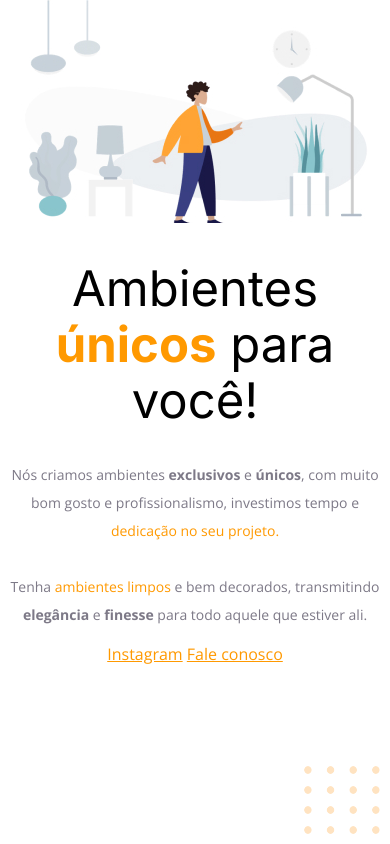
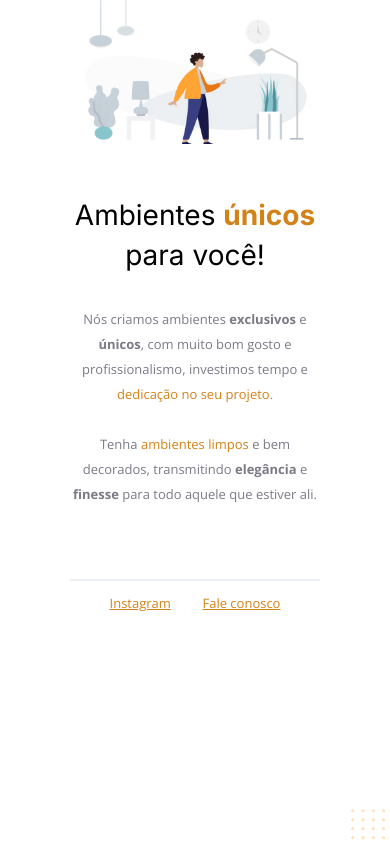
Before and after one commit to rafahitomi/rocketseat-projeto1-moveis-customizados, a plain HTML site: page index.html in a window 390 px wide. Drawn offline with nearby package versions, Linux system fonts and the light colour scheme.

Commit message:
inclui media queries

```diff
--- a/style.css
+++ b/style.css
@@ -1,53 +1,65 @@
+:root {
+  font-size: 62.5%; /* por padrão, os navegadores possuem 16px. Para facilitar a conversão para REM, vamos transformar 16px em 10px. Matematicamente, só é possível quando dividimos 10px em 16px = 0,625 ou 62.5% */
+}
+
+* {
+  margin: 0;
+  padding: 0;
+  box-sizing: border-box;
+}
+
 body {
   font-family: 'Open Sans', sans-serif;
+  font-weight: 400;
+  font-size: 1.4rem;
+  line-height: 2.8rem;
+
   text-align: center;
-  margin: 0;
 }
 
-#hero {
-  width: 592px;
-  margin: 0 auto 72px;
+.principal {
+  width: 59.2rem;
+  margin: 0 auto 7.2rem;
 }
 
-#hero img {
-  margin-bottom: 72px;
+.imagem__principal {
+  margin-bottom: 7.2rem;
 }
 
-h1 {
+.titulo__principal {
   font-family: 'Inter', sans-serif;
+  font-weight: 400;
+  font-size: 4.9rem;
+  line-height: 5.6rem;
   color: #000000;
-  font-weight: 400;
-  font-size: 49px;
-  line-height: 56px;
-  margin-bottom: 32px;
+
+  margin-bottom: 3.2rem;
 }
 
-h1 span {
+.titulo__principal span {
   font-weight: 700;
 }
 
 span, a {
-  color: #FF9900;
+  color: #D38218;
 }
 
-p, #footer {
+.texto__principal, .rodape {
   color: #7D7987;
-  font-size: 14px;
-  line-height: 28px;
 }
 
-#footer {
-  margin-bottom: 33px;
+.rodape {
+  margin-bottom: 3.3rem;
 }
 
-#footer a + a {
-  margin-left: 28px;
+.rodape a + a {
+  margin-left: 2.8rem;
 }
 
-#footer #line {
-  width: 568px;
+#line {
+  width: 56.8rem;
   height: 0;
-  margin: 0 auto 8px;
+  margin: 0 auto 0.8rem;
   border: 1px solid #ECEFF2;
 }
 
@@ -56,3 +68,44 @@ p, #footer {
   bottom: 0;
   right: 0;
 }
+
+
+/* RESPONSIVIDADE */
+@media (max-width: 750px) {
+  .principal, #line {
+    width: 30.0rem;
+  }
+
+  .imagem__principal {
+    width: 90%;
+    margin-bottom: 4.2rem;
+  }
+
+  .titulo__principal {
+    font-size: 3.5rem;
+  }
+
+  #balls {
+    width: 13%;
+  }
+}
+
+@media (max-width: 400px) {
+  .principal, #line {
+    width: 25.0rem;
+  }
+
+  .titulo__principal {
+    font-size: 2.8rem;
+    line-height: 4.0rem;
+  }
+
+  .texto__principal, a {
+    font-size: 1.3rem;
+    line-height: 2.5rem;
+  }
+
+  #balls {
+    width: 10%;
+  }
+}
```
